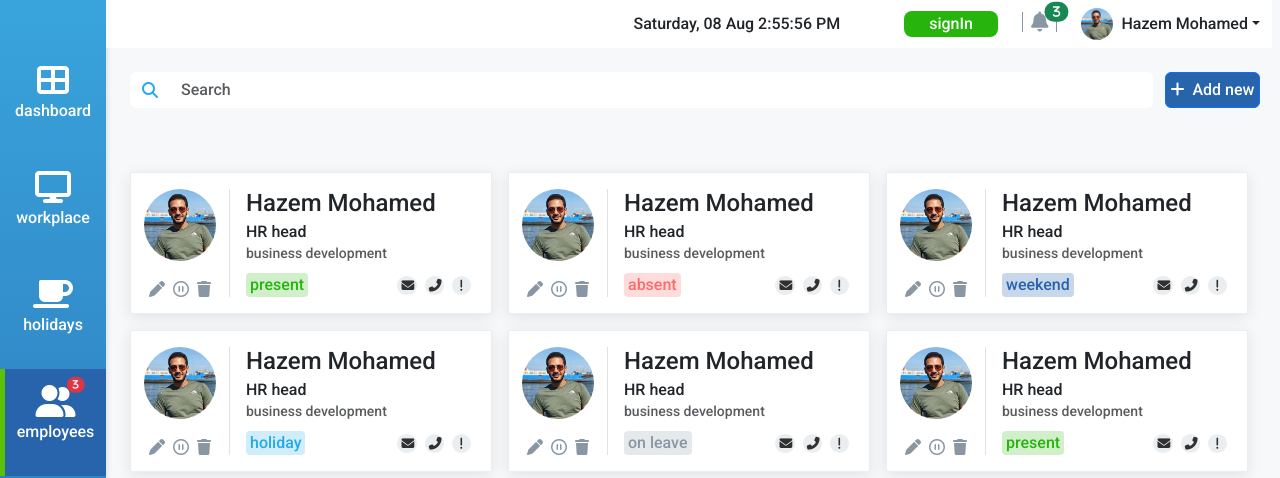
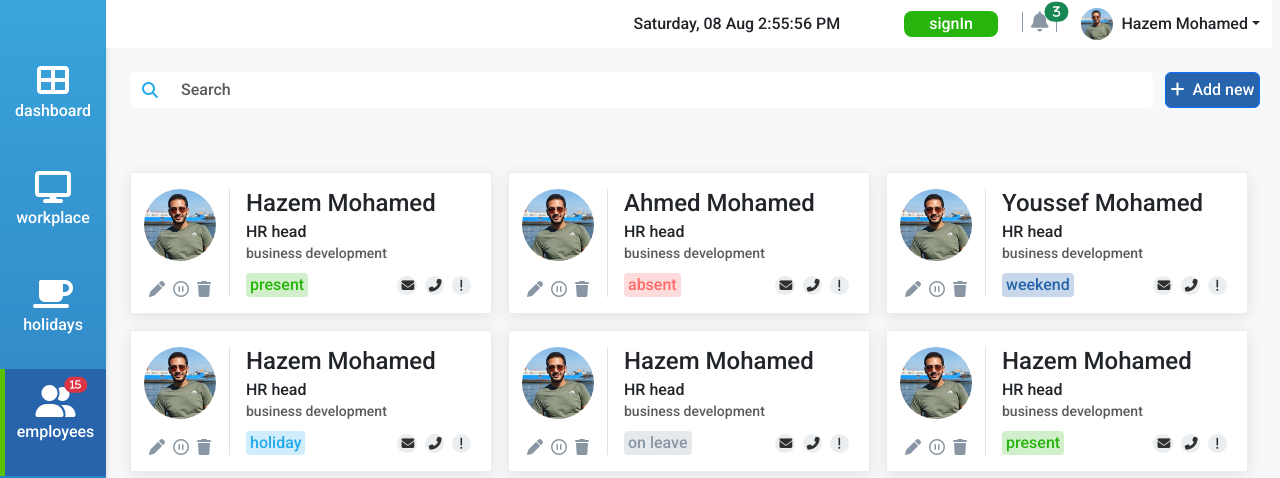
Before and after one commit to hazemm48/HR-employee, a React (Create React App) app: page / in a window 1280 px wide. Shown: the top 478 px of the page. Built offline with nearby package versions, Linux system fonts and the light colour scheme.

Commit message:
Added redux

```diff
--- a/package.json
+++ b/package.json
@@ -3,6 +3,7 @@
   "version": "0.1.0",
   "private": true,
   "dependencies": {
+    "@reduxjs/toolkit": "^1.9.5",
     "@testing-library/jest-dom": "^5.17.0",
     "@testing-library/react": "^13.4.0",
     "@testing-library/user-event": "^13.5.0",
@@ -10,8 +11,10 @@
     "moment": "^2.29.4",
     "react": "^18.2.0",
     "react-dom": "^18.2.0",
+    "react-redux": "^8.1.2",
     "react-router-dom": "^6.14.2",
     "react-scripts": "5.0.1",
+    "redux": "^4.2.1",
     "web-vitals": "^2.1.4"
   },
   "scripts": {
--- a/src/Components/employee/employeeData.js
+++ b/src/Components/employee/employeeData.js
@@ -9,7 +9,98 @@ export const data = [
 		phone: '01234567899',
 		position: 'HR head',
 		role: 'employee',
-		'Start Date': '2022-08-12',
+		'start date': '2022-08-12',
+		workHome: 'on',
+	},
+	{
+		'attendance profile': 'absent',
+		department: 'business development',
+		'direct Manager': 'Mohamed tarek',
+		email: 'hazem@gmail.com',
+		name: 'Ahmed Mohamed',
+		office: 'arabic localizer',
+		phone: '01234567899',
+		position: 'HR head',
+		role: 'employee',
+		'start date': '2022-08-12',
+		workHome: 'on',
+	},
+	{
+		'attendance profile': 'weekend',
+		department: 'business development',
+		'direct Manager': 'Mohamed tarek',
+		email: 'hazem@gmail.com',
+		name: 'Youssef Mohamed',
+		office: 'arabic localizer',
+		phone: '01234567899',
+		position: 'HR head',
+		role: 'employee',
+		'start date': '2022-08-12',
+		workHome: 'on',
+	},
+	{
+		'attendance profile': 'holiday',
+		department: 'business development',
+		'direct Manager': 'Mohamed tarek',
+		email: 'hazem@gmail.com',
+		name: 'Hazem Mohamed',
+		office: 'arabic localizer',
+		phone: '01234567899',
+		position: 'HR head',
+		role: 'employee',
+		'start date': '2022-08-12',
+		workHome: 'on',
+	},
+	{
+		'attendance profile': 'on leave',
+		department: 'business development',
+		'direct Manager': 'Mohamed tarek',
+		email: 'hazem@gmail.com',
+		name: 'Hazem Mohamed',
+		office: 'arabic localizer',
+		phone: '01234567899',
+		position: 'HR head',
+		role: 'employee',
+		'start date': '2022-08-12',
+		workHome: 'on',
+	},
+	{
+		'attendance profile': 'present',
+		department: 'business development',
+		'direct Manager': 'Mohamed tarek',
+		email: 'hazem@gmail.com',
+		name: 'Hazem Mohamed',
+		office: 'arabic localizer',
+		phone: '01234567899',
+		position: 'HR head',
+		role: 'employee',
+		'start date': '2022-08-12',
+		workHome: 'on',
+	},
+	{
+		'attendance profile': 'present',
+		department: 'business development',
+		'direct Manager': 'Mohamed tarek',
+		email: 'hazem@gmail.com',
+		name: 'Hazem Mohamed',
+		office: 'arabic localizer',
+		phone: '01234567899',
+		position: 'HR head',
+		role: 'employee',
+		'start date': '2022-08-12',
+		workHome: 'on',
+	},
+	{
+		'attendance profile': 'present',
+		department: 'business development',
+		'direct Manager': 'Mohamed tarek',
+		email: 'hazem@gmail.com',
+		name: 'Hazem Mohamed',
+		office: 'arabic localizer',
+		phone: '01234567899',
+		position: 'HR head',
+		role: 'employee',
+		'start date': '2022-08-12',
 		workHome: 'on',
 	},
 	{
@@ -22,7 +113,7 @@ export const data = [
 		phone: '01234567899',
 		position: 'HR head',
 		role: 'employee',
-		'Start Date': '2022-08-12',
+		'start date': '2022-08-12',
 		workHome: 'on',
 	},
 	{
@@ -35,7 +126,7 @@ export const data = [
 		phone: '01234567899',
 		position: 'HR head',
 		role: 'employee',
-		'Start Date': '2022-08-12',
+		'start date': '2022-08-12',
 		workHome: 'on',
 	},
 	{
@@ -48,20 +139,7 @@ export const data = [
 		phone: '01234567899',
 		position: 'HR head',
 		role: 'employee',
-		'Start Date': '2022-08-12',
-		workHome: 'on',
-	},
-	{
-		'attendance profile': 'on leave',
-		department: 'business development',
-		'direct Manager': 'Mohamed tarek',
-		email: 'hazem@gmail.com',
-		name: 'Hazem Mohamed',
-		office: 'arabic localizer',
-		phone: '01234567899',
-		position: 'HR head',
-		role: 'employee',
-		'Start Date': '2022-08-12',
+		'start date': '2022-08-12',
 		workHome: 'on',
 	},
 	{
@@ -74,33 +152,7 @@ export const data = [
 		phone: '01234567899',
 		position: 'HR head',
 		role: 'employee',
-		'Start Date': '2022-08-12',
-		workHome: 'on',
-	},
-	{
-		'attendance profile': 'present',
-		department: 'business development',
-		'direct Manager': 'Mohamed tarek',
-		email: 'hazem@gmail.com',
-		name: 'Hazem Mohamed',
-		office: 'arabic localizer',
-		phone: '01234567899',
-		position: 'HR head',
-		role: 'employee',
-		'Start Date': '2022-08-12',
-		workHome: 'on',
-	},
-	{
-		'attendance profile': 'present',
-		department: 'business development',
-		'direct Manager': 'Mohamed tarek',
-		email: 'hazem@gmail.com',
-		name: 'Hazem Mohamed',
-		office: 'arabic localizer',
-		phone: '01234567899',
-		position: 'HR head',
-		role: 'employee',
-		'Start Date': '2022-08-12',
+		'start date': '2022-08-12',
 		workHome: 'on',
 	},
 	{
@@ -113,7 +165,7 @@ export const data = [
 		phone: '01234567899',
 		position: 'HR head',
 		role: 'employee',
-		'Start Date': '2022-08-12',
+		'start date': '2022-08-12',
 		workHome: 'on',
 	},
 	{
@@ -126,7 +178,7 @@ export const data = [
 		phone: '01234567899',
 		position: 'HR head',
 		role: 'employee',
-		'Start Date': '2022-08-12',
+		'start date': '2022-08-12',
 		workHome: 'on',
 	},
 	{
@@ -139,59 +191,7 @@ export const data = [
 		phone: '01234567899',
 		position: 'HR head',
 		role: 'employee',
-		'Start Date': '2022-08-12',
-		workHome: 'on',
-	},
-	{
-		'attendance profile': 'present',
-		department: 'business development',
-		'direct Manager': 'Mohamed tarek',
-		email: 'hazem@gmail.com',
-		name: 'Hazem Mohamed',
-		office: 'arabic localizer',
-		phone: '01234567899',
-		position: 'HR head',
-		role: 'employee',
-		'Start Date': '2022-08-12',
-		workHome: 'on',
-	},
-	{
-		'attendance profile': 'absent',
-		department: 'business development',
-		'direct Manager': 'Mohamed tarek',
-		email: 'hazem@gmail.com',
-		name: 'Hazem Mohamed',
-		office: 'arabic localizer',
-		phone: '01234567899',
-		position: 'HR head',
-		role: 'employee',
-		'Start Date': '2022-08-12',
-		workHome: 'on',
-	},
-	{
-		'attendance profile': 'weekend',
-		department: 'business development',
-		'direct Manager': 'Mohamed tarek',
-		email: 'hazem@gmail.com',
-		name: 'Hazem Mohamed',
-		office: 'arabic localizer',
-		phone: '01234567899',
-		position: 'HR head',
-		role: 'employee',
-		'Start Date': '2022-08-12',
-		workHome: 'on',
-	},
-	{
-		'attendance profile': 'holiday',
-		department: 'business development',
-		'direct Manager': 'Mohamed tarek',
-		email: 'hazem@gmail.com',
-		name: 'Hazem Mohamed',
-		office: 'arabic localizer',
-		phone: '01234567899',
-		position: 'HR head',
-		role: 'employee',
-		'Start Date': '2022-08-12',
+		'start date': '2022-08-12',
 		workHome: 'on',
 	},
 ];
--- a/src/Components/employee/toolTip.js
+++ b/src/Components/employee/toolTip.js
@@ -5,7 +5,7 @@ function ToolTip({ data,display }) {
     ['office', data.office],
     ['role', data.role],
     ['copied manager', data['direct Manager']],
-    ['joining date', data['Start Date']],
+    ['joining date', data['start date']],
     ['manager', data['direct Manager']],
   ];
 
--- a/src/Components/form/formData.js
+++ b/src/Components/form/formData.js
@@ -3,7 +3,7 @@ export const formData = (type) => {
 		personalInfo: [
 			/* [label,type,size] */
 			['name', 'text', 'col-md-6'],
-			['start Date', 'date', 'col-md-6'],
+			['start date', 'date', 'col-md-6'],
 			['phone', 'number', 'col-md-6'],
 			['email', 'email', 'col-md-6'],
 		],
--- a/src/Components/search.js
+++ b/src/Components/search.js
@@ -1,9 +1,17 @@
-import React from 'react';
+import React from "react";
+import { useSelector } from "react-redux";
+import { useDispatch } from "react-redux";
+import { searchEmployee, showForm } from "../features/employees.js";
 
-function Search({ setShowForm, setSearchData, employeeData }) {
+function Search() {
+  const dispatch = useDispatch();
+  const employees = useSelector((state) => state.employees.value);
+
   const inputSearch = (e) => {
-		const newEmployees = employeeData.filter((o) => o.name.toLowerCase().includes(e.target.value.toLowerCase()));
-		setSearchData(newEmployees);
+    const newEmployees = employees.filter((o) =>
+      o.name.toLowerCase().includes(e.target.value.toLowerCase())
+    );
+    dispatch(searchEmployee(newEmployees));
   };
 
   return (
@@ -16,7 +24,7 @@ function Search({ setShowForm, setSearchData, employeeData }) {
           >
             <i
               className="fa-solid fa-magnifying-glass"
-							style={{ color: '#23aaeb' }}
+              style={{ color: "#23aaeb" }}
             />
           </span>
           <input
@@ -29,7 +37,7 @@ function Search({ setShowForm, setSearchData, employeeData }) {
       </div>
       <button
         className="btn btn-primary col-4 col-lg-1 p-0 px-1 fs-6"
-				onClick={() => setShowForm(true)}
+        onClick={() => dispatch(showForm(true))}
       >
         <i className="fa-solid fa-plus me-2" />
         Add new
--- a/src/Components/sideBar.js
+++ b/src/Components/sideBar.js
@@ -1,6 +1,9 @@
 import React from 'react';
+import { useSelector } from "react-redux";
 
 function SideBar() {
+  const employees = useSelector((state) => state.employees.value);
+
 	const data = [
 		['fa-solid fa-table-cells-large', 'dashboard'],
 		['fa-solid fa-display', 'workplace'],
@@ -20,7 +23,7 @@ function SideBar() {
 										className="position-absolute top-0 start-100 translate-middle badge rounded-pill bg-danger"
 										style={{ fontSize: '0.3em' }}
 									>
-                  3
+                  {employees.length}
 									</span>
 								)}
 							</i>
--- a/src/Pages/home.js
+++ b/src/Pages/home.js
@@ -1,15 +1,15 @@
-import React, { useState } from 'react';
-import NavBar from '../Components/navBar.js';
-import SideBar from '../Components/sideBar.js';
-import EmployeeCard from '../Components/employee/employeeCard.js';
-import Search from '../Components/search.js';
-import Form from '../Components/form/form.js';
-import { data } from '../Components/employee/employeeData.js';
+import React from "react";
+import NavBar from "../Components/navBar.js";
+import SideBar from "../Components/sideBar.js";
+import EmployeeCard from "../Components/employee/employeeCard.js";
+import Search from "../Components/search.js";
+import Form from "../Components/form/form.js";
+import { useSelector } from "react-redux";
 
 function Home() {
-	const [showForm, setShowForm] = useState(false);
-	const [employeeData, setEmployeeData] = useState(data);
-	const [searchData, setSearchData] = useState();
+  const employees = useSelector((state) => state.employees.value);
+  const searchEmployee = useSelector((state) => state.employees.searchData);
+  const showForm = useSelector((state) => state.employees.showForm);
 
   return (
     <main className="d-flex flex-wrap pe-2 col-12">
@@ -17,31 +17,15 @@ function Home() {
       <div className="col-10 col-md-11 main">
         <NavBar />
         <div className="main-content p-4">
-					<Search
-						setShowForm={setShowForm}
-						setSearchData={setSearchData}
-						employeeData={employeeData}
-					/>
+          <Search />
           <div className="employees mt-5 row g-3">
-						{(searchData || employeeData).map((e, i) => (
-							<EmployeeCard
-								data={e}
-								key={i}
-								setEmployeeData={setEmployeeData}
-								employeeData={employeeData}
-								id={i}
-							/>
+            {(searchEmployee || employees).map((e, i) => (
+              <EmployeeCard data={e} key={i} id={i} />
             ))}
           </div>
         </div>
       </div>
-			{showForm && (
-				<Form
-					setShowForm={setShowForm}
-					setEmployeeData={setEmployeeData}
-					employeesLength={employeeData.length}
-				/>
-			)}
+      {showForm && <Form />}
     </main>
   );
 }
--- /dev/null
+++ b/src/features/employees.js
@@ -0,0 +1,26 @@
+import { createSlice } from "@reduxjs/toolkit";
+import { data } from "../Components/employee/employeeData.js";
+
+export const employeeSlice = createSlice({
+  name: "employees",
+  initialState: { value: data, searchData: "", showForm: false },
+  reducers: {
+    addEmployee: (state, action) => {
+      state.value.push(action.payload);
+    },
+    removeEmployee: (state, action) => {
+      state.value.splice(action.payload, 1);
+    },
+    searchEmployee: (state, action) => {
+      state.searchData = action.payload;
+    },
+    showForm: (state, action) => {
+      state.showForm = action.payload;
+    },
+  },
+});
+
+export const { addEmployee, removeEmployee, searchEmployee, showForm } =
+  employeeSlice.actions;
+
+export default employeeSlice.reducer;
--- a/src/index.js
+++ b/src/index.js
@@ -1,15 +1,19 @@
-import React from 'react';
-import ReactDOM from 'react-dom/client';
-import { BrowserRouter } from 'react-router-dom';
-import App from './App';
-import 'bootstrap/dist/js/bootstrap.bundle.js';
-import 'bootstrap/dist/css/bootstrap.css';
-import './SiteAssets/css/all.min.css';
-import './SiteAssets/css/main.css';
+import React from "react";
+import ReactDOM from "react-dom/client";
+import { BrowserRouter } from "react-router-dom";
+import App from "./App";
+import "bootstrap/dist/js/bootstrap.bundle.js";
+import "bootstrap/dist/css/bootstrap.css";
+import "./SiteAssets/css/all.min.css";
+import "./SiteAssets/css/main.css";
+import { Provider } from "react-redux";
+import store from "./redux-store.js";
 
-const root = ReactDOM.createRoot(document.getElementById('root'));
+const root = ReactDOM.createRoot(document.getElementById("root"));
 root.render(
-	<BrowserRouter>
-		<App />
-	</BrowserRouter>,
+  <BrowserRouter>
+    <Provider store={store}>
+      <App />
+    </Provider>
+  </BrowserRouter>
 );
--- /dev/null
+++ b/src/redux-store.js
@@ -0,0 +1,10 @@
+import { configureStore } from "@reduxjs/toolkit";
+import employeeReducer from "./features/employees.js";
+
+const store = configureStore({
+  reducer: {
+    employees: employeeReducer,
+  },
+});
+
+export default store;
```
Also changed, not shown: src/Components/employee/employeeCard.js (+32 -30 lines), src/Components/form/form.js (+22 -13 lines), 1 other file (tests, documents, lock files or other folders). Lines whose indentation alone changed are shown as unchanged.
